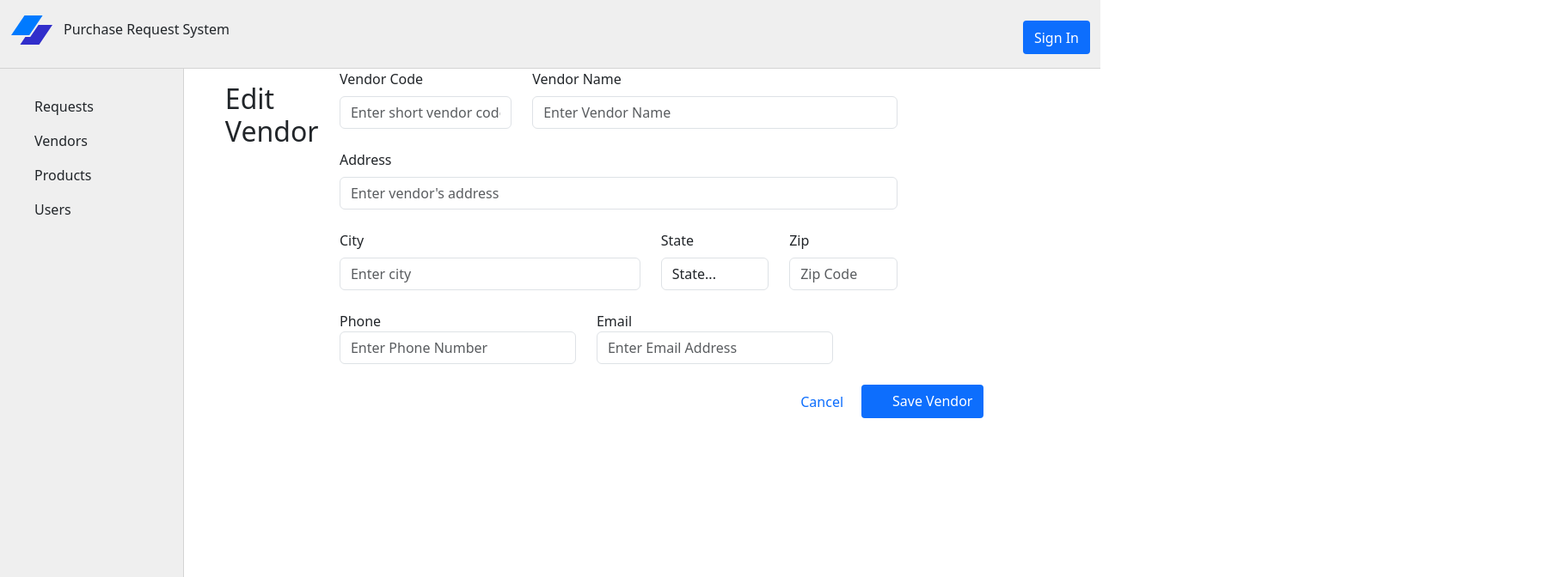
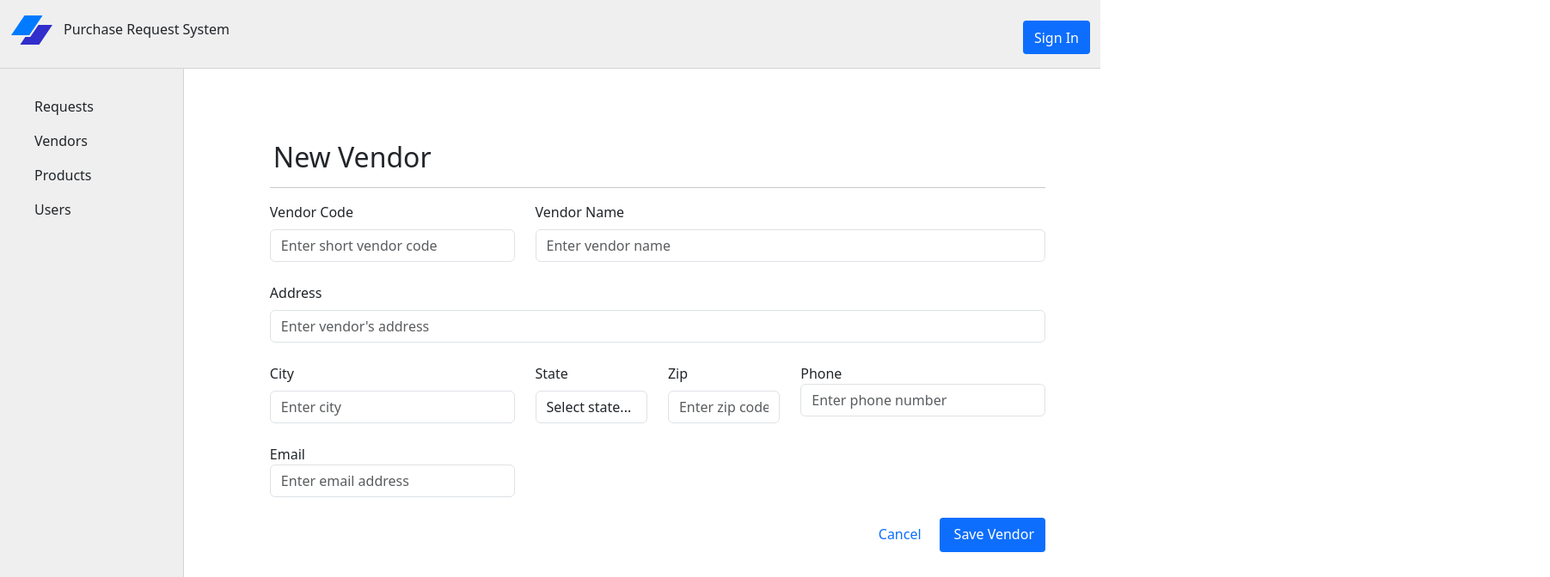
Before and after one commit to chrisdeckard2/PrsClient, a React (Vite) app: page /vendor/edit/1 in a window 1280 px wide. Shown: the top 672 px of the page at 86% size, 1803 px wide, since content can reach past the window. Built offline with nearby package versions, Linux system fonts and the light colour scheme; no server answers.

Commit message:
Save Point

```diff
--- a/src/App.css
+++ b/src/App.css
@@ -10,8 +10,6 @@ header {
 
 main {
   display: flex;
-
-
 }
 
 nav {
@@ -19,7 +17,6 @@ nav {
   background-color: #efefef;
   padding-right: 4rem;
   height: 550vh;
-
 }
 
 .container {
@@ -31,7 +28,6 @@ nav {
 #menu {
   gap: 1rem;
   padding-top: 1%;
-
 }
 
 .nav-link {
@@ -46,14 +42,10 @@ nav {
   align-items: center;
   text-decoration: none;
   color: inherit;
-
-
-
 }
 
 .nav-icon {
   margin-right: 10px;
-
 }
 
 .btn .bi {
@@ -87,5 +79,32 @@ nav {
 .logo-text {
   margin-left: 12px;
   font-size: 1rem;
+}
+
+.custom-dropdown .dropdown-item {
+  background-color: transparent !important;
+  color: inherit;
+}
+
+.custom-dropdown .dropdown-item:hover {
+  background-color: #007bff !important;
+  color: #ffffff;
+}
+
+.no-caret::after {
+  display: none !important; /* Hides the caret */
+}
+
+.align-left {
+  margin-left: 2rem;
 
 }
+
+.loading-indicator {
+  position: fixed;
+  top: 50%;
+  left: 50%;
+  transform: translate(-50%, -50%);
+  z-index: 1000;
+  color: #007bff;
+}
--- a/src/App.tsx
+++ b/src/App.tsx
@@ -7,19 +7,40 @@ import VendorsPage from "./vendors/VendorsPage";
 import { Route, BrowserRouter, Routes } from "react-router-dom";
 import VendorCreate from "./vendors/VendorCreate";
 import VendorEdit from "./vendors/VendorEdit";
+import { Toaster } from "react-hot-toast";
+import { useState, useEffect } from "react";
+import { Spinner } from "react-bootstrap";
 
 function App() {
+
+
+
+
   return (
     <BrowserRouter>
       <>
         <Header />
         <main>
+          <Toaster
+            toastOptions={{
+              success: {
+                iconTheme: {
+                  primary: "#0d6efd",
+                  secondary: "white",
+                },
+              },
+              style: {
+                maxWidth: 500,
+              },
+            }}
+          />
+
           <NavPanel />
           <Routes>
             <Route path="/" element={<IndexPage />} />
             <Route path="vendors" element={<VendorsPage />} />
             <Route path="/vendor/create" element={<VendorCreate />} />
-            <Route path={`vendor/edit/:id`} element={<VendorEdit/>}/>
+            <Route path={`vendor/edit/:id`} element={<VendorEdit />} />
           </Routes>
         </main>
       </>
--- a/src/vendors/VendorCreate.tsx
+++ b/src/vendors/VendorCreate.tsx
@@ -3,9 +3,10 @@ import VendorForm from "./VendorForm";
 function VendorCreate() {
   return (
     <>
-    <h2 className="ms-5 mt-3">New Vendor</h2>
-    <hr />
     <VendorForm />
+       <h2 className="ms-1 mt-3"></h2>
+      <hr />
+
     </>
   );
 }
--- a/src/vendors/VendorEdit.tsx
+++ b/src/vendors/VendorEdit.tsx
@@ -4,7 +4,7 @@ function VendorEdit() {
 
   return (
     <>
-      <h2 className="ms-5 mt-3">Edit Vendor</h2>
+      <h2 className="ms-1 mt-3"></h2>
       <hr />
       <VendorForm  />
     </>
--- a/src/vendors/VendorForm.tsx
+++ b/src/vendors/VendorForm.tsx
@@ -2,6 +2,7 @@ import { NavLink, useNavigate, useParams } from "react-router-dom";
 import { Vendor } from "./Vendor";
 import { vendorAPI } from "./VendorAPI";
 import { useForm, SubmitHandler } from "react-hook-form";
+import toast from "react-hot-toast";
 
 function VendorForm() {
   const navigate = useNavigate();
@@ -29,6 +30,8 @@ function VendorForm() {
       } else {
         await vendorAPI.put(vendor);
       }
+
+      toast.success("Successfully saved vendor");
       navigate("/vendors");
     } catch (error: any) {
       console.log(error);
@@ -36,14 +39,11 @@ function VendorForm() {
   };
 
   return (
-    <div className="container-fluid">
-      <div>
-        <form
-          className="row g-md-4 needs-validation is-invalid"
-          onSubmit={handleSubmit(save)}
-          noValidate
-        >
-          <div className="col-md-3">
+    <div className="container mt-1 align-left">
+      <h2 className="ms-1">New Vendor</h2>
+      <hr />
+      <form className="row g-4 needs-validation" onSubmit={handleSubmit(save)} noValidate>
+        <div className="col-md-4">
           <label htmlFor="vc" className="form-label">
             Vendor Code
           </label>
@@ -56,12 +56,10 @@ function VendorForm() {
             className={`form-control ${errors.code && "is-invalid"}`}
             placeholder="Enter short vendor code"
           />
-            <div className="invalid-feedback">
-              {errors?.code?.message}
-            </div>
+          <div className="invalid-feedback">{errors?.code?.message}</div>
         </div>
 
-          <div className="col-md-6">
+        <div className="col-md-8">
           <label htmlFor="name" className="form-label">
             Vendor Name
           </label>
@@ -69,15 +67,13 @@ function VendorForm() {
             type="text"
             id="name"
             {...register("name", { required: "Name is required" })}
-              placeholder="Enter Vendor Name"
+            placeholder="Enter vendor name"
             className={`form-control ${errors.name && "is-invalid"}`}
           />
-            <div className="invalid-feedback">
-              {errors?.name?.message}
-            </div>
+          <div className="invalid-feedback">{errors?.name?.message}</div>
         </div>
 
-          <div className="col-9">
+        <div className="col-12">
           <label htmlFor="inputAddress" className="form-label">
             Address
           </label>
@@ -90,12 +86,10 @@ function VendorForm() {
             placeholder="Enter vendor's address"
             className={`form-control ${errors.address && "is-invalid"}`}
           />
-            <div className="invalid-feedback">
-              {errors?.address?.message}
-            </div>
+          <div className="invalid-feedback">{errors?.address?.message}</div>
         </div>
 
-          <div className="col-5">
+        <div className="col-md-4">
           <label htmlFor="city" className="form-label">
             City
           </label>
@@ -106,9 +100,7 @@ function VendorForm() {
             placeholder="Enter city"
             className={`form-control ${errors.city && "is-invalid"}`}
           />
-            <div className="invalid-feedback">
-              {errors?.city?.message}
-            </div>
+          <div className="invalid-feedback">{errors?.city?.message}</div>
         </div>
 
         <div className="col-md-2">
@@ -120,13 +112,11 @@ function VendorForm() {
             {...register("state", { required: "State Required" })}
             className={`form-control ${errors.state && "is-invalid"}`}
           >
-              <option value="">State...</option>
-              <option value="1">OH</option>
-              <option value="2">KY</option>
+            <option value="">Select state...</option>
+            <option value="OH">OH</option>
+            <option value="KY">KY</option>
           </select>
-            <div className="invalid-feedback">
-              {errors?.state?.message}
-            </div>
+          <div className="invalid-feedback">{errors?.state?.message}</div>
         </div>
 
         <div className="col-md-2">
@@ -138,11 +128,9 @@ function VendorForm() {
             {...register("zip", { required: "Zipcode is Required" })}
             className={`form-control ${errors.zip && "is-invalid"}`}
             id="inputZip"
-              placeholder="Zip Code"
+            placeholder="Enter zip code"
           />
-            <div className="invalid-feedback">
-              {errors?.zip?.message}
-            </div>
+          <div className="invalid-feedback">{errors?.zip?.message}</div>
         </div>
 
         <div className="col-md-4">
@@ -151,7 +139,7 @@ function VendorForm() {
             type="text"
             {...register("phone")}
             className="form-control"
-              placeholder="Enter Phone Number"
+            placeholder="Enter phone number"
             id="phone"
           />
         </div>
@@ -162,20 +150,17 @@ function VendorForm() {
             type="text"
             {...register("email")}
             className="form-control"
-              placeholder="Enter Email Address"
+            placeholder="Enter email address"
             id="email"
           />
         </div>
 
-          <div className="offset-7">
-            <NavLink
-              to="/vendors"
-              className="btn btn-outline-primary me-2 form-check"
-            >
+        <div className="col-12 d-flex justify-content-end">
+          <NavLink to="/vendors" className="btn btn-outline-primary me-2">
             Cancel
           </NavLink>
-            <button className="btn btn-primary form-check">
-              <svg className="me-2" width={15} height={23} fill="currentColor">
+          <button className="btn btn-primary">
+            <svg className="me-1" width={0} height={23} fill="currentColor">
               <use xlinkHref="../node_modules/bootstrap-icons/bootstrap-icons.svg#save" />
             </svg>
             Save Vendor
@@ -183,7 +168,6 @@ function VendorForm() {
         </div>
       </form>
     </div>
-    </div>
   );
 }
 
--- a/src/vendors/VendorList.tsx
+++ b/src/vendors/VendorList.tsx
@@ -2,7 +2,7 @@ import { useState, useEffect, SyntheticEvent } from "react";
 import { Vendor } from "./Vendor";
 import { vendorAPI } from "./VendorAPI";
 import { Link, NavLink } from "react-router-dom";
-import { Dropdown } from "react-bootstrap";
+import { Dropdown, Spinner } from "react-bootstrap";
 import { toast } from "react-hot-toast";
 
 function VendorList() {
@@ -32,10 +32,17 @@ function VendorList() {
   return (
     <div className="container-fluid list d-flex flex-wrap justify-content-center bg-body-tertiary p-3">
       <section className="d-flex flex-wrap gap-4 list">
+        {busy && (
+          <div className="loading-indicator">
+            <Spinner animation="border" role="status">
+              <span className="visually-hidden">Loading...</span>
+            </Spinner>
+          </div>
+        )}
         {vendors.map((vendor) => (
           <div key={vendor.id} className="card mt-" style={{ width: "18rem" }}>
             <div className="card-body">
-              <div className=" d-flex justify-content-between  ">
+              <div className="d-flex justify-content-between">
                 <div>
                   <h5 className="card-title">{vendor.name}</h5>
                   <span className="badge text-bg-secondary">{vendor.code}</span>
@@ -43,33 +50,35 @@ function VendorList() {
                 <div className="btn-group dropend">
                   <Dropdown aria-expanded="false">
                     <Dropdown.Toggle variant="" className="no-caret">
-                      <svg className=" m-2 text-primary" width={30} height={20} fill="currentColor">
+                      <svg className="text-primary" width={20} height={20} fill="currentColor">
                         <use xlinkHref="../node_modules/bootstrap-icons/bootstrap-icons.svg#three-dots-vertical" />
                       </svg>
                     </Dropdown.Toggle>
-                    <Dropdown.Menu>
+                    <Dropdown.Menu className="custom-dropdown">
                       <li>
                         <NavLink to={`/vendor/edit/${vendor.id}`} className="dropdown-item">
                           Edit
                         </NavLink>
                       </li>
                       <li>
-                        <a
-                          className="small dropdown-item"
+                        <NavLink
+                          to="#"
+                          className="dropdown-item"
+                          style={{ textDecoration: "none", cursor: "pointer" }}
                           onClick={(event: SyntheticEvent) => {
                             event.preventDefault();
-                            remove(vendor); // Fixed function name here
+                            remove(vendor);
                           }}
                         >
                           Delete
-                        </a>
+                        </NavLink>
                       </li>
                     </Dropdown.Menu>
                   </Dropdown>
                 </div>
               </div>
               <section>
-                <p className="card-text text-secondary m-0 p-0">{vendor.address}</p>
+                <p className="card-text text-secondary mt-2 mb-0">{vendor.address}</p> {/* Added margin-top (mt-2) */}
                 <p className="text-secondary m-0 p-0">{vendor.phone}</p>
                 <p className="text-secondary m-0 p-0">{vendor.email}</p>
               </section>
```
Lines whose indentation alone changed are shown as unchanged.
